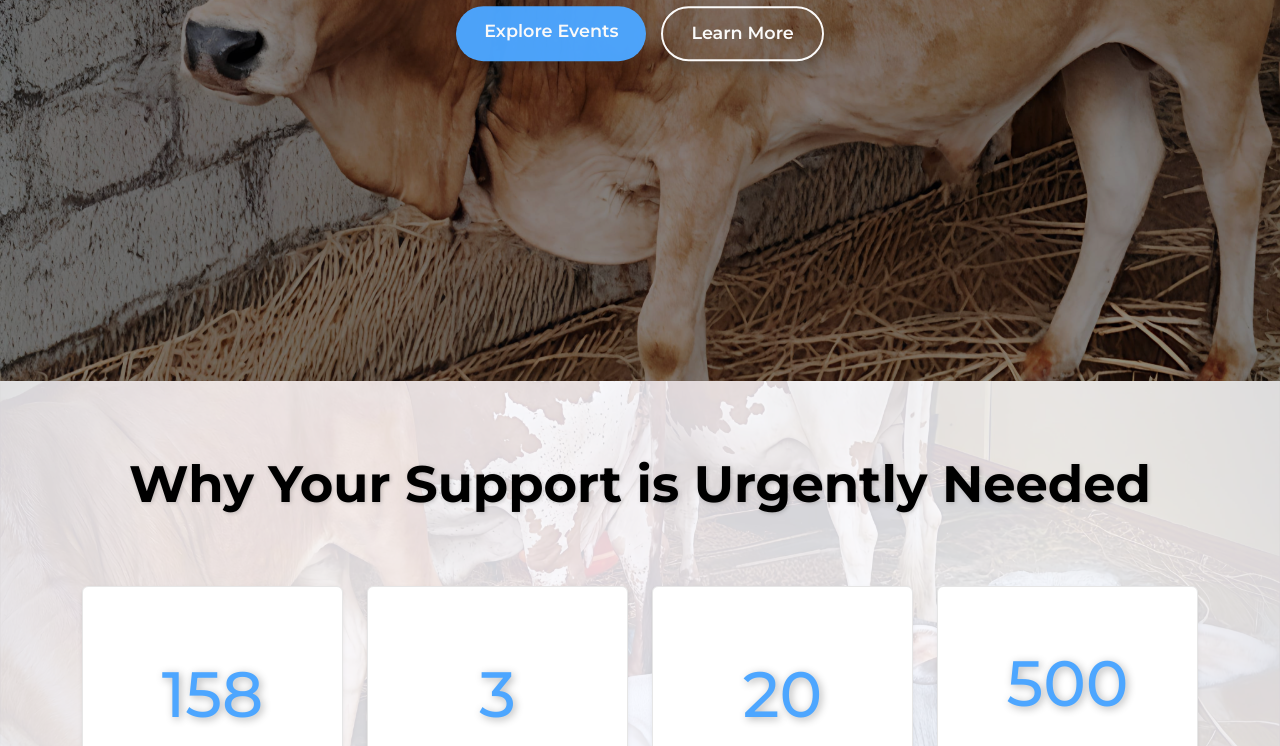
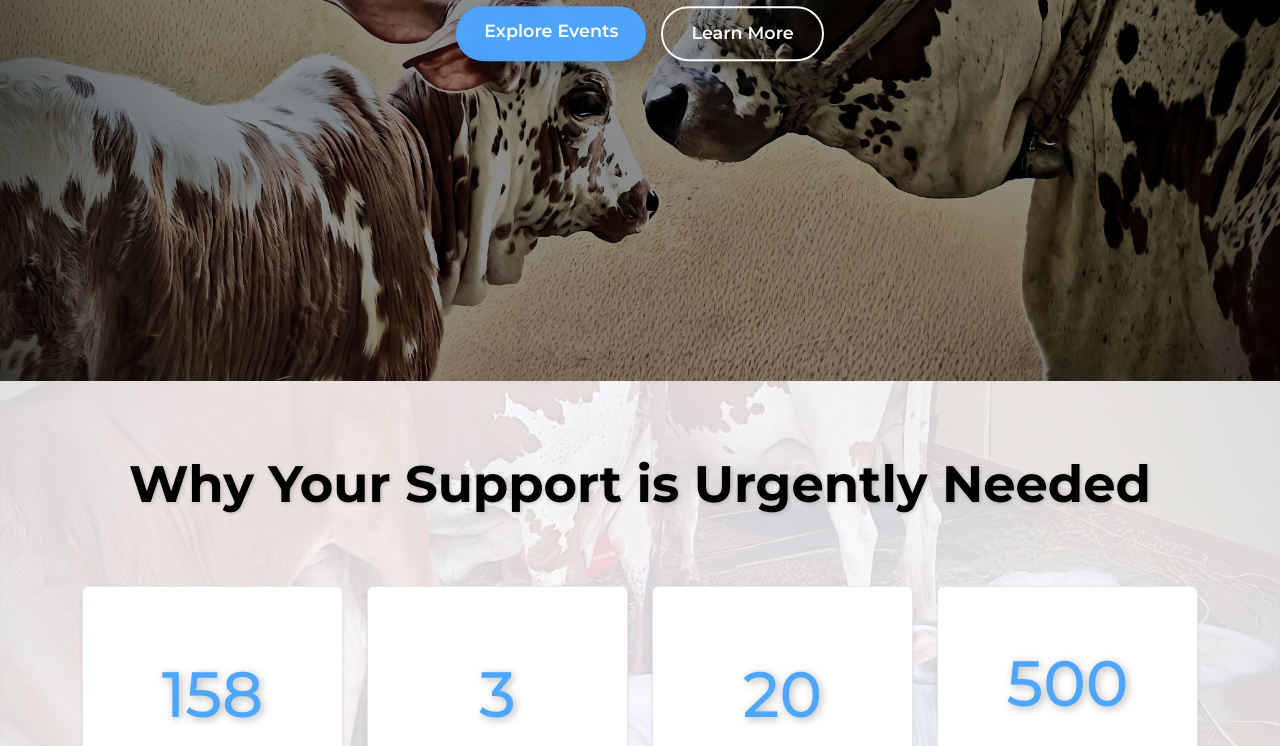
Before and after one commit to sraonekatta/sggs, a plain HTML site: page index.html in a window 1280 px wide. Shown: the part 419-1165 px from the top of the page. Drawn offline with nearby package versions, Linux system fonts and the light colour scheme; animation ran at ten frames a second; a web font is replaced by a local one.

Commit message:
Updated celebrate with us image

```diff
--- a/index.html
+++ b/index.html
@@ -566,7 +566,7 @@
 
               <!-- Slide 2 -->
               <div class="carousel-item hero-slide"
-                   style="background-image: url('images/IMG_20250923_142827.jpg');">
+                   style="background-image: url('images/IMG_20250923_134531.jpg');">
                 <div class="hero-overlay">
                   <h1 class="hero-title fade-in">Celebrate With Us</h1>
                   <p class="hero-small fade-in delay-1">Festivals • Events • Traditions</p>
```
